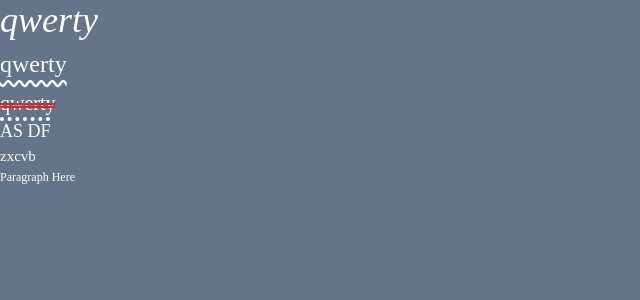
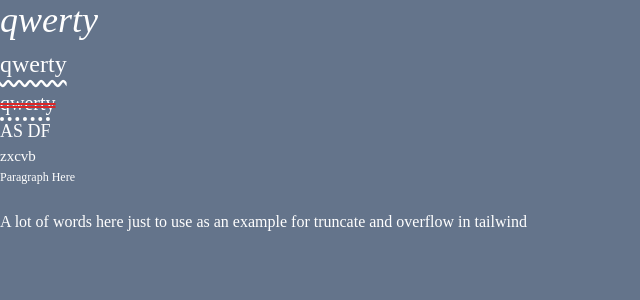
Before and after one commit to MrBunnyGif/tailwind-studycase, a Next.js app: page / in a window 1280 px wide. Shown: the top 300 px of the page, without its empty margins (0-640 px from the left). Built offline with nearby package versions, Linux system fonts and the light colour scheme; a web font is replaced by a local one.

Commit message:
truncate (text overflow)

```diff
--- a/app/page.tsx
+++ b/app/page.tsx
@@ -8,8 +8,10 @@ export default function Home() {
       <h1 className="text-2xl underline decoration-wavy underline-offset-8 leading-loose">qwerty</h1>
       <h1 className="text-xl line-through decoration-double decoration-red-600 leading-normal">qwerty</h1>
       <h2 className="text-base overline decoration-dotted decoration-4 uppercase">as df</h2>
-      <h3 className="text-sm lowercase">ZXcvb</h3>
+      <h3 className="text-sm lowercase ">ZXcvb</h3>
       <p className="text-xs capitalize">paragraph here</p>
+      <br />
+      <p className="truncate">A lot of words here just to use as an example for truncate and overflow in tailwind</p>
     </>
   );
 }
```
